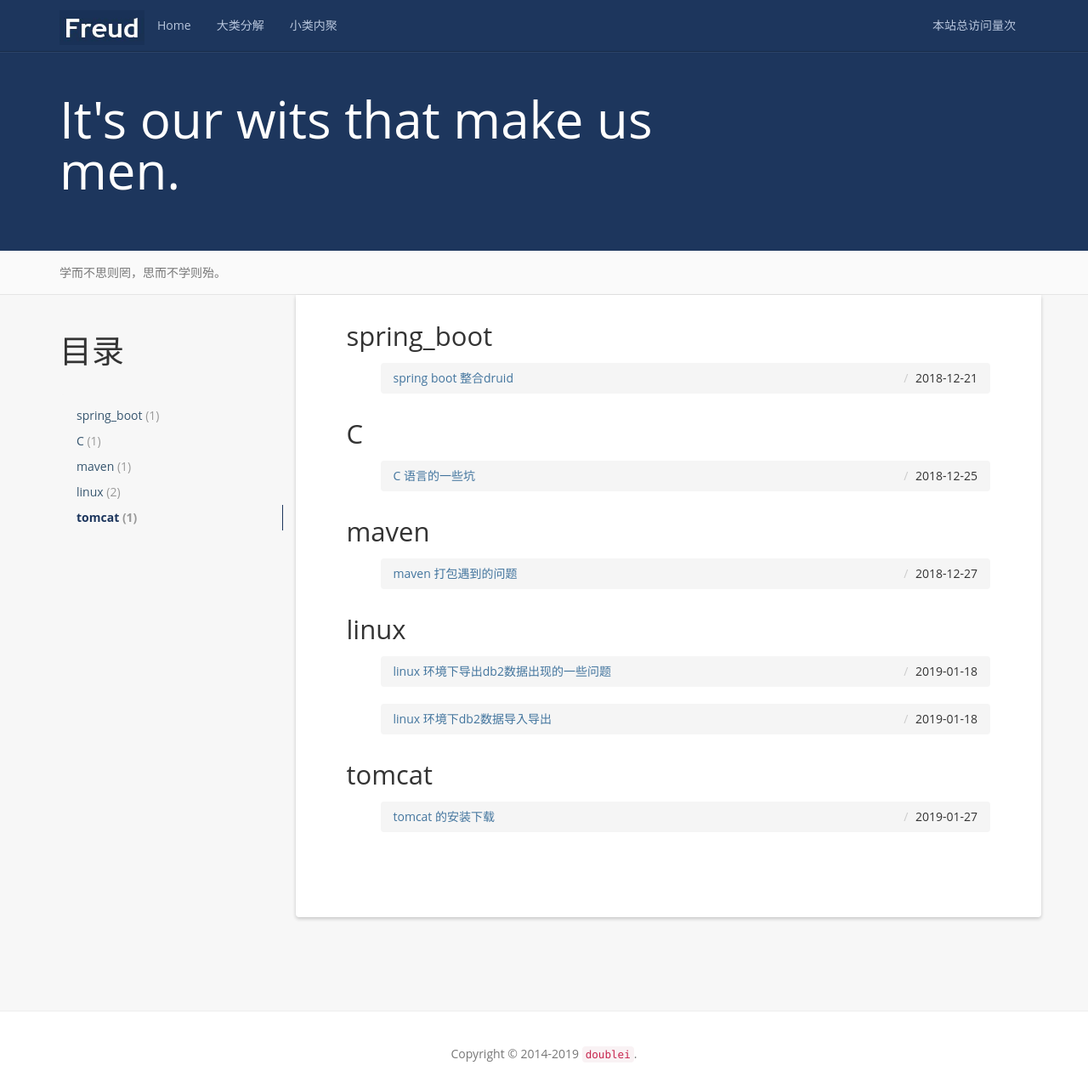
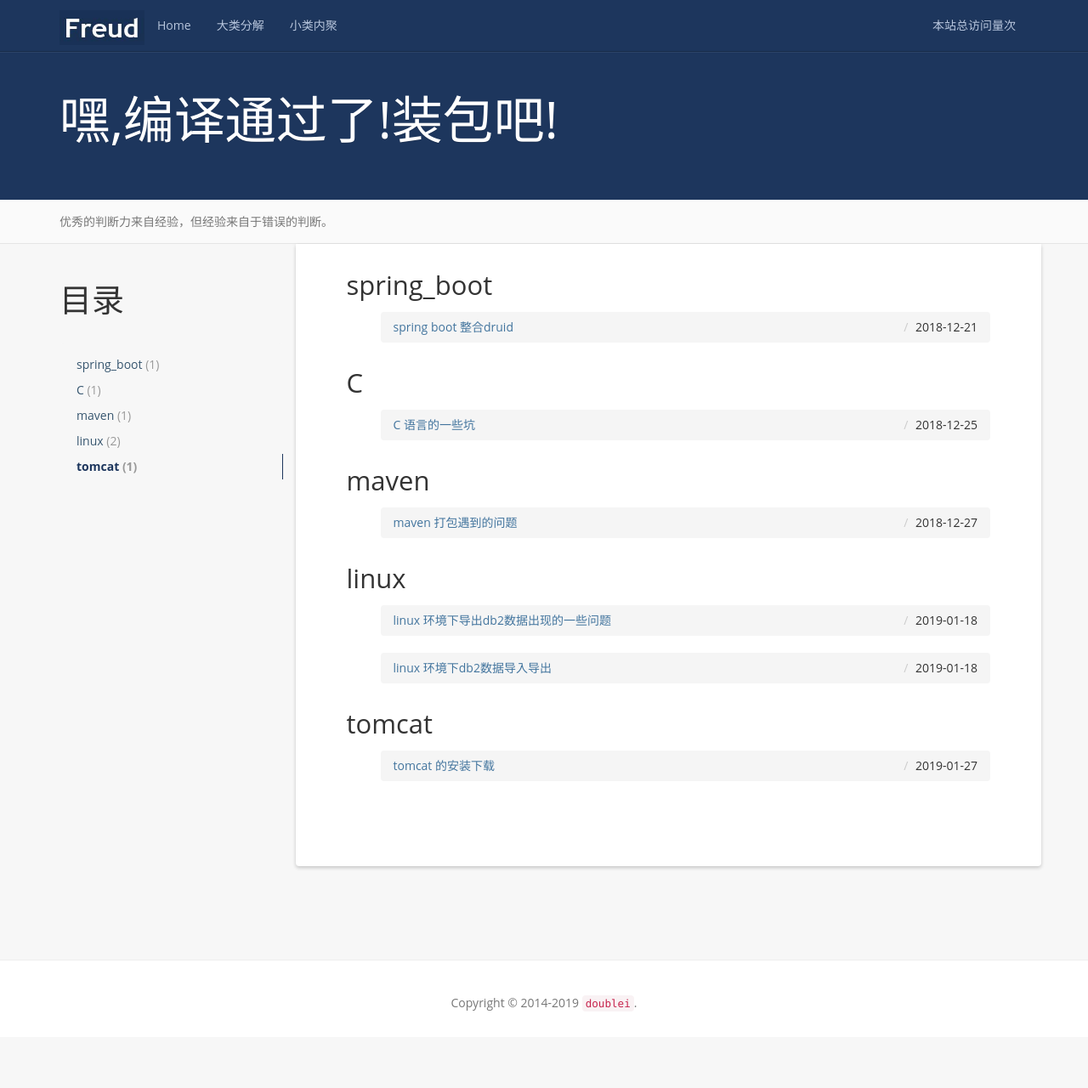
Before and after one commit to doubleiH/doubleh.github.io, a Jekyll site: the page built from categories/index.html, in a window 1280 px wide and 1280 px high. Shown: the whole window at 85% size. Built offline with Jekyll 4.4.1, drawn with Linux system fonts in a browser that asks for light colours; nearby versions of some CDN libraries; comment, search, counter and statistics services are not loaded.

Commit message:
modify _config

```diff
--- a/_config.yml
+++ b/_config.yml
@@ -1,6 +1,6 @@
 # Site settings
 name: Doublei的工作笔记
-email:
+email: lrh0817@163.com
 author: doublei
 url:  "https://doubleih.github.io"
 # resume_site：跳转作者简介界面
@@ -8,9 +8,9 @@ resume_site:
 github: https://github.com/doubleiH/doubleih.github.io.git
 baseurl: ""
 description:
-meta_description: doublei;个人博客;学而不思则罔;思而不学则殆;生命不止;折腾不休
-motto: It's our wits that make us men.
-banner: 学而不思则罔，思而不学则殆。
+meta_description:
+motto: 嘿,编译通过了!装包吧!
+banner: 优秀的判断力来自经验，但经验来自于错误的判断。
 
 permalink: /:year/:month/:day/:title/
 paginate: 10
```
